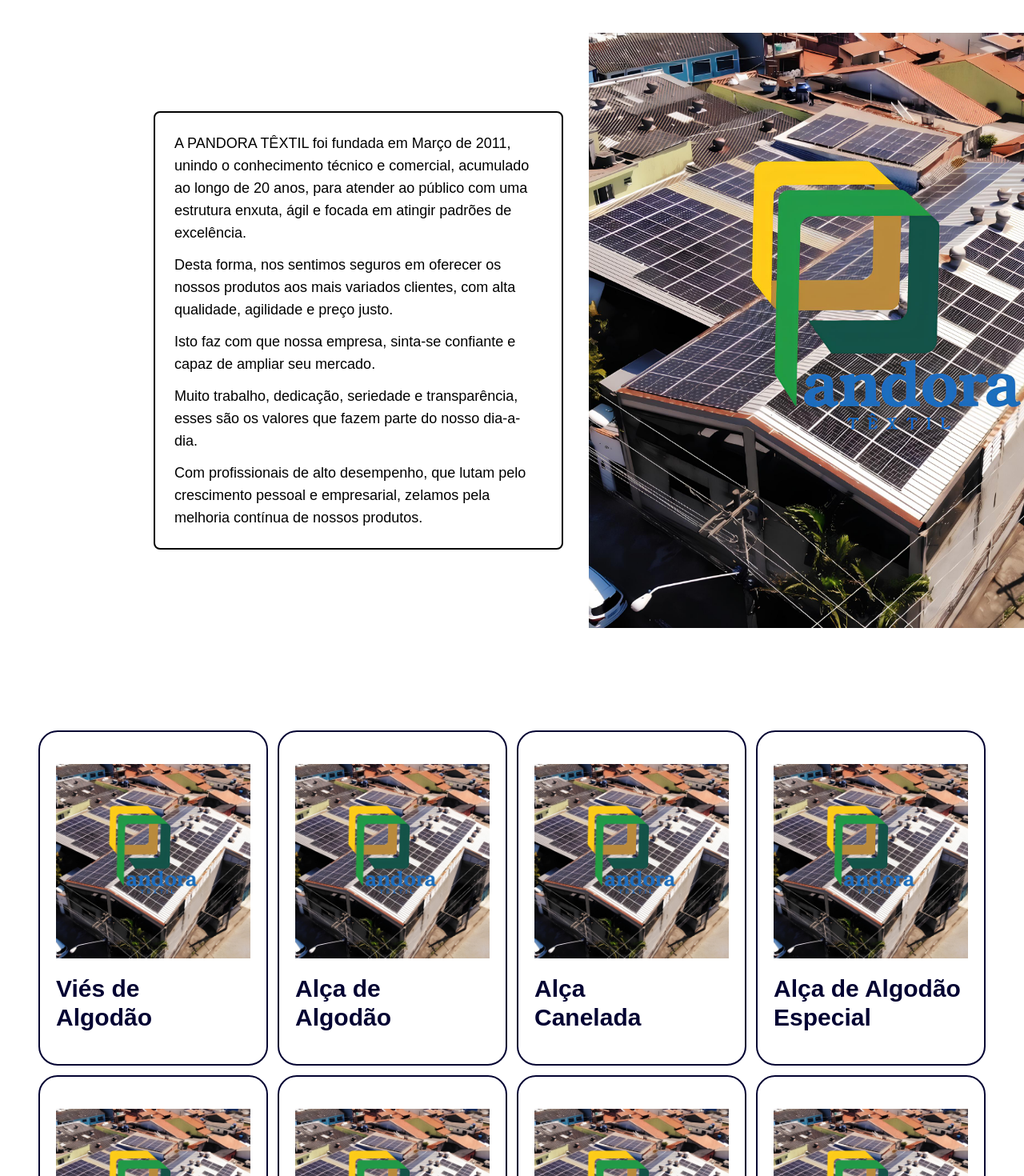
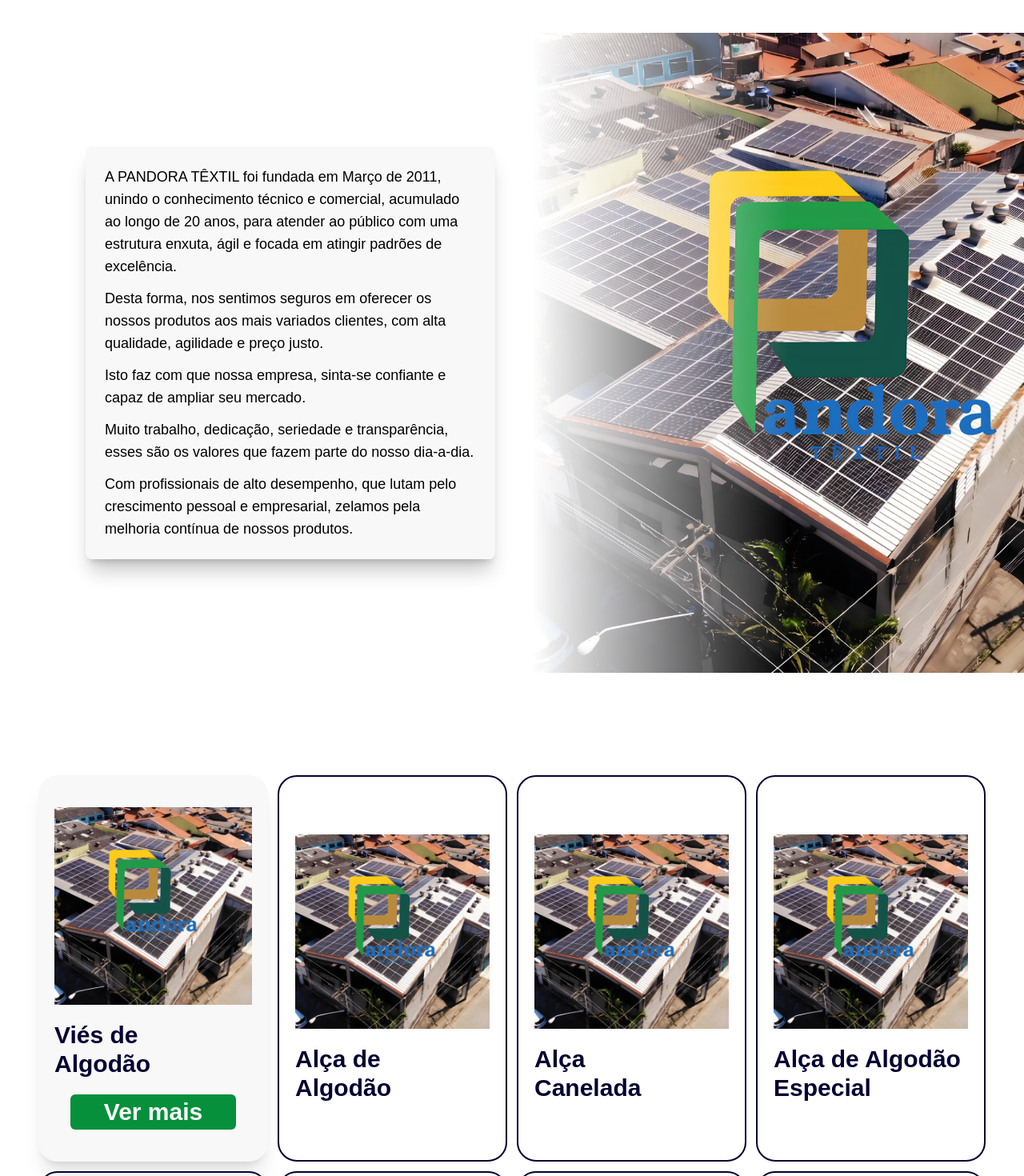
Before and after one commit to NicCarvalho/Site_Institucional_Pandora, a Next.js app in the folder landing_page_pandora/: page / in a window 1280 px wide. Shown: the part 820-2290 px from the top of the page at 80% size. Built offline with nearby package versions, Linux system fonts and the light colour scheme.

Commit message:
[update] Primeira versão do site
Consertando a responsividade da maioria das seções. (incompleto)

```diff
--- a/landing_page_pandora/src/app/page.js
+++ b/landing_page_pandora/src/app/page.js
@@ -12,13 +12,13 @@ export default function Home() {
         flex flex-col justify-center items-center">
           <div className="flex bg-[rgba(255,255,255,0.8)]
             p-10 md:p-8
-            rounded-full md:rounded-lg space-y-4
+            rounded-full lg:rounded-lg space-y-4
             flex flex-col justify-center items-center">
-            <div className="hidden md:flex flex-col">
+            <div className="hidden lg:flex flex-col">
               <h1 className="text-[#06903B] text-6xl font-bold">Sinônimo de Qualidade!</h1>
               <p className="text-black text-xl font-semibold">Aviamentos têxteis de qualidade para você em poliéster e algodão!</p>
             </div>
-            <div className="md:hidden flex flex-row items-end">
+            <div className="lg:hidden flex flex-row items-end">
                 <Image
                   src="/images/pandoratextil_semfundo.png"
                   alt="P de Pandora"
@@ -32,12 +32,16 @@ export default function Home() {
       {/* Seção Sobre nós */}
 
       <div className="py-20 overflow-x-hidden">
-        <div className="flex flex-col md:flex-row justify-center md:justify-between items-center
-        md:pl-40 md:-me-50">
-          <div className="text-black text-lg
-          m-8 p-6 md:max-w-lg max-h-fit
+        <div className="flex flex-col lg:flex-row justify-center lg:justify-around items-center
+          lg:-me-[15%]">
+          <div className="text-black text-lg bg-[#F8F8F8]
+          xl:ml-25 xl:max-w-lg
+          lg:ml-15 lg:max-w-md
+          md:max-w-160
+          max-w-120 max-h-fit
+          m-8 p-6
           flex flex-col
-          border-2 rounded-lg gap-3">
+          shadow-xl/20 rounded-lg gap-3">
             <p>A PANDORA TÊXTIL foi fundada em Março de 2011, unindo o conhecimento técnico e comercial, acumulado ao longo de 20 anos, para atender ao público com uma estrutura enxuta,  ágil e focada em atingir padrões de excelência.</p>
             <p>Desta forma,  nos sentimos seguros em oferecer os nossos produtos aos mais variados clientes, com alta qualidade, agilidade e preço justo.</p>
             <p>Isto faz com que nossa empresa, sinta-se confiante e  capaz de ampliar seu mercado.</p>
@@ -45,11 +49,11 @@ export default function Home() {
             <p>Com profissionais de alto desempenho, que lutam pelo crescimento pessoal e empresarial, zelamos pela melhoria contínua de nossos produtos.</p>
           </div>
           <div>
-            <Image
+            <Image className="lg:max-w-150 xl:max-w-200 lg:mask-l-from-60%"
             src="/images/foto_pandora.jpg"
             alt="Foto da Loja Pandora Textil"
-            width={800}
-            height={800} />
+            width={1200}
+            height={1200} />
           </div>
         </div>
       </div>
@@ -60,17 +64,18 @@ export default function Home() {
 
       {/* Seção Contato */}
 
-      <div className="flex flex-col size-full">
+      <div className="flex flex-col size-full bg-[#0E4935]">
         <div className="flex flex-col md:flex-row items-center justify-evenly py-10
-        md:space-x-10
-        text-white bg-[#0E4935]">
-          <div className="flex flex-row items-center space-x-3 md:space-x-5">
+        mx-20 md:space-x-10 space-y-8
+        text-white">
+          <div className="flex flex-col items-center space-x-3 space-y-3
+          md:flex-row md:space-x-5">
             <div className="bg-[rgba(255,255,255,0.95)] rounded-full">
               <Image
               src="/icon/ptextil.png"
               alt="Logo da Pandora"
-              width={100}
-              height={100}
+              width={200}
+              height={200}
               />
             </div>
             <div className="flex flex-col max-w-lg">
--- a/landing_page_pandora/src/components/produtos.js
+++ b/landing_page_pandora/src/components/produtos.js
@@ -4,18 +4,19 @@ import Image from "next/image";
 
 export default function Produtos() {
   return (
-    <div className="flex text-[#020232] font-extrabold text-3xl p-12">
-        <div className="grid grid-cols-1 md:grid-cols-4 gap-3">
+    <div className="flex justify-center text-[#020232] font-extrabold text-3xl p-12">
+        <div className="grid grid-cols-1 sm:grid-cols-2 md:grid-cols-3 xl:grid-cols-4 gap-3">
 
             <div className="flex flex-col justify-center
                 px-5 py-10 space-y-5
-                border-2 rounded-3xl">
+                bg-[#F8F8F8] rounded-3xl shadow-xl">
                 <Image
                 src="/images/foto_pandora.jpg"
                 alt="Foto de Produtos Pandora Textil"
                 width={300}
                 height={350} />
                 <h1>Viés de<br/>Algodão</h1>
+                <button className="bg-[#06903B] text-white rounded-md mx-5 py-1">Ver mais</button>
             </div>
 
             <div className="flex flex-col justify-center
```
Also changed, not shown: 1 other file (tests, documents, lock files or other folders).
